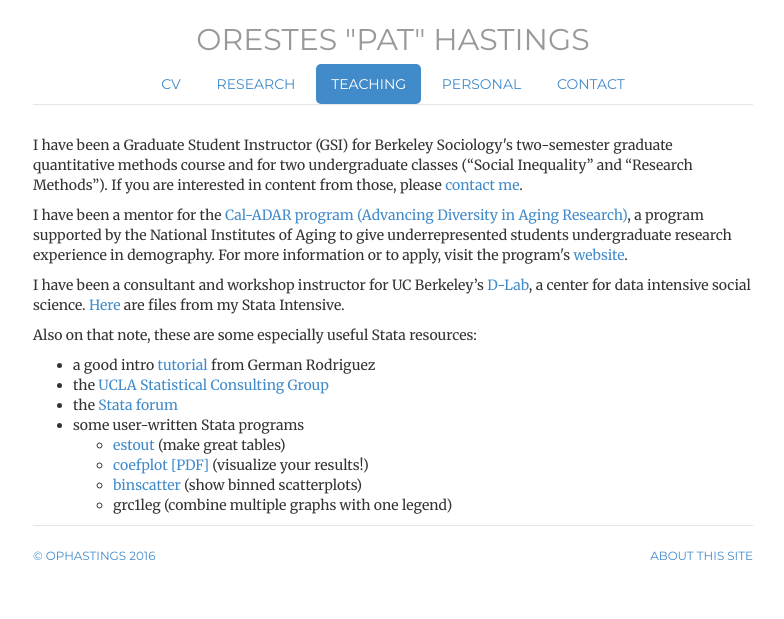
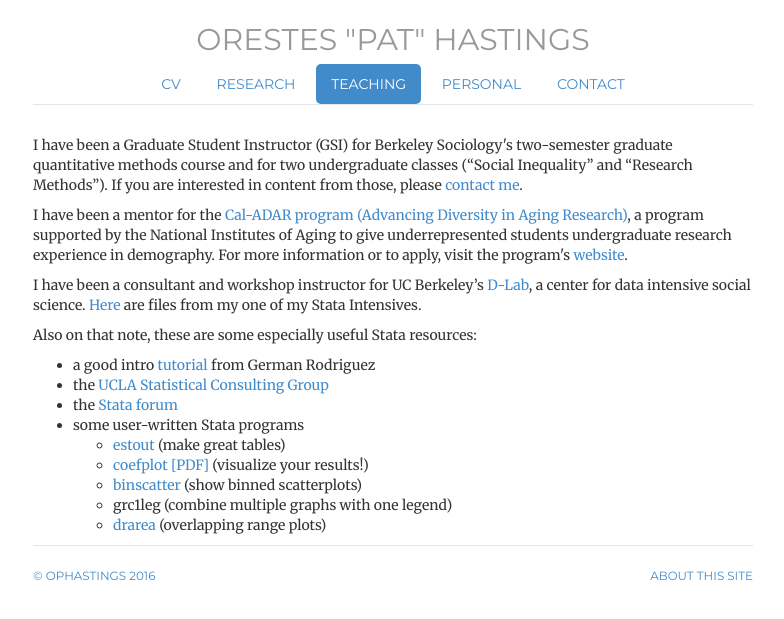
Before and after one commit to ophastings/ophastings.github.io, a Jekyll site: the page built from teaching/index.html, in a window 1280 px wide. Shown: the top 619 px of the page, without its empty margins (247-1031 px from the left). Built offline with Jekyll 4.4.1, drawn with Linux system fonts in a browser that asks for light colours; comment, search, counter and statistics services are not loaded.

Commit message:
Update index.html

```diff
--- a/teaching/index.html
+++ b/teaching/index.html
@@ -13,12 +13,13 @@
 	If you are interested in content from those, please <a href="../contact">contact me</a>.</p>
 
 
-<p> I have been a mentor for the <a href= "http://www.populationsciences.berkeley.edu/population-center/programs/cal-adar">Cal-ADAR program (Advancing Diversity in Aging Research)</a>,
+<p> I have been a mentor for the <a href="http://www.populationsciences.berkeley.edu/population-center/programs/cal-adar">Cal-ADAR program (Advancing Diversity in Aging Research)</a>,
  a program supported by the National Institutes of Aging to give underrepresented students undergraduate research experience in demography. For more information or to apply, visit the program's
- <a href= "http://popcenter.berkeley.edu/grants/cal-adar.shtml">website</a>. </p>
+ <a href= "http://www.populationsciences.berkeley.edu/population-center/programs/cal-adar">website</a>.
+</p>
 
 <p> I have been a consultant and workshop instructor for UC Berkeley’s <a href= "http://dlab.berkeley.edu/">D-Lab</a>,
-a center for data intensive social science. <a href="../stataintensive">Here</a> are files from my Stata Intensive.
+a center for data intensive social science. <a href="../stataintensive">Here</a> are files from my one of my Stata Intensives.
 </p>
 
 <p>Also on that note, these are some especially useful Stata resources:</p>
@@ -32,5 +33,6 @@
 		<li><a href="http://www.stata.com/meeting/germany14/abstracts/materials/de14_jann.pdf">coefplot [PDF]</a> (visualize your results!)</li>
 		<li><a href="http://michaelstepner.com/binscatter/">binscatter</a> (show binned scatterplots)</li>
 		<li>grc1leg (combine multiple graphs with one legend)</li>
+		<li><a href="http://fmwww.bc.edu/repec/bocode/d/drarea.html">drarea</a> (overlapping range plots)</li>
 	</ul>
 </ul>
```
